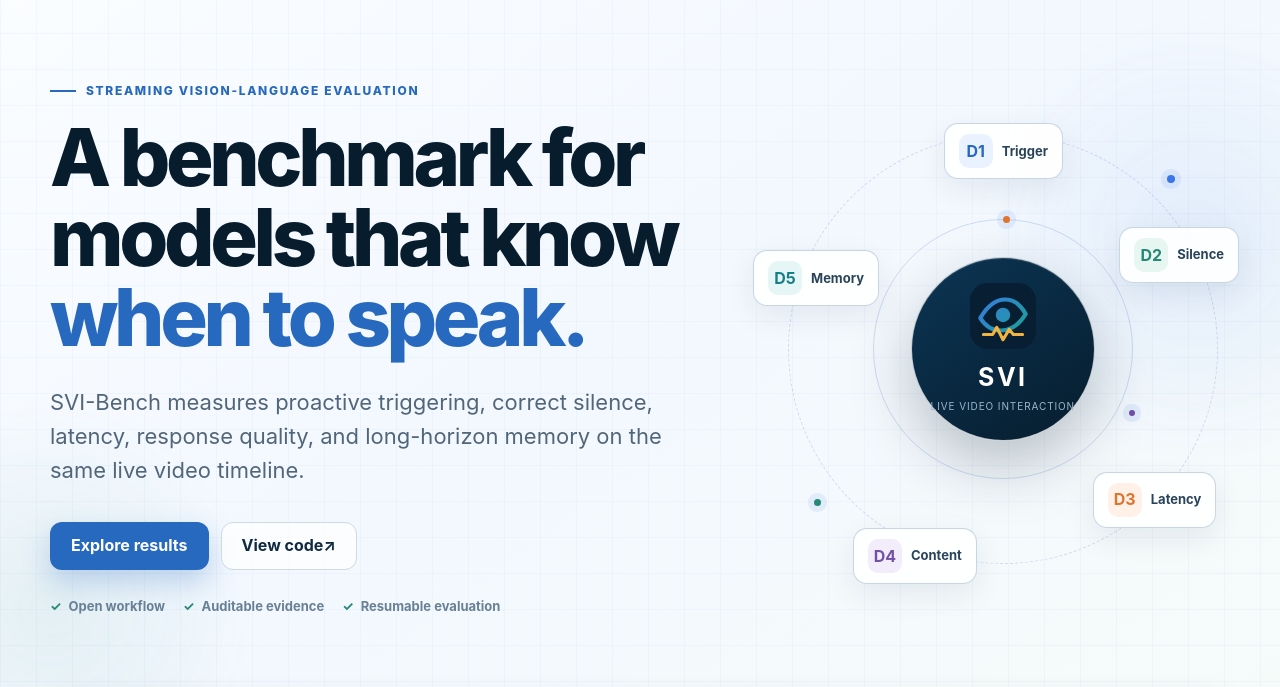
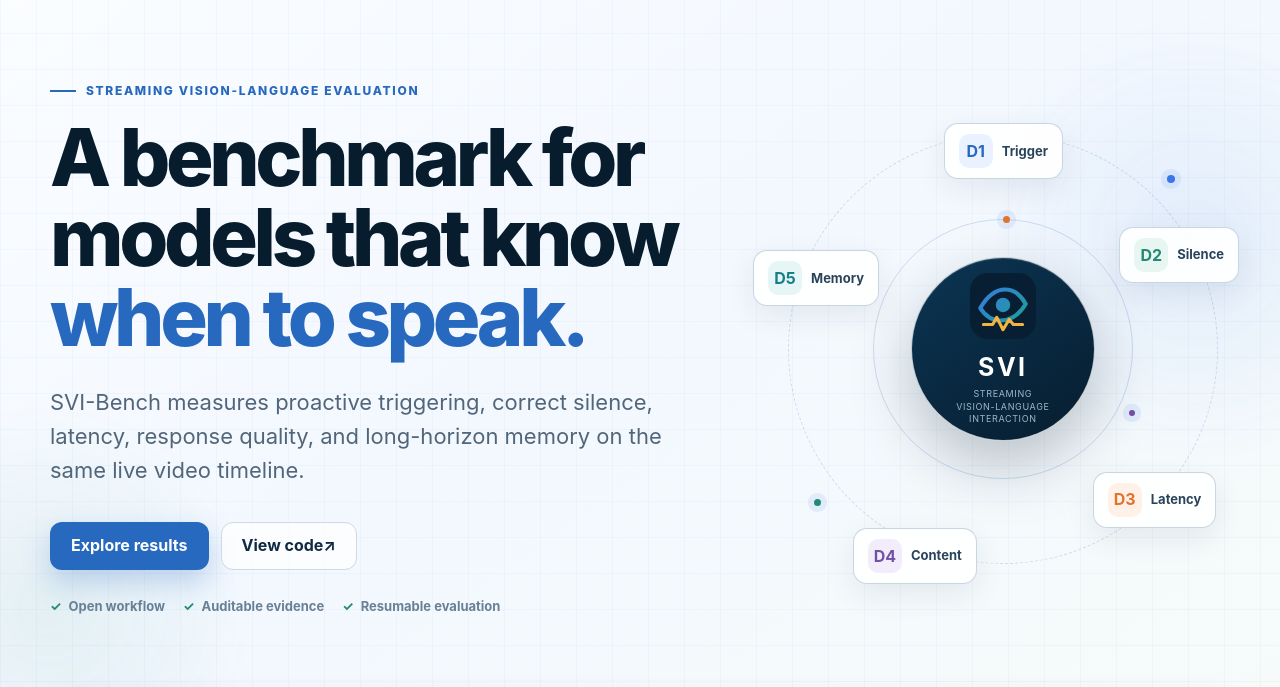
Before and after one commit to YidanHAI/SVI-Bench, a website: page docs/index.html in a window 1280 px wide. Shown: the part 75-762 px from the top of the page. Drawn offline with Linux system fonts and the light colour scheme.

Commit message:
Expand SVI acronym on project page

```diff
--- a/docs/index.html
+++ b/docs/index.html
@@ -100,7 +100,7 @@
             <div class="orbit-core">
               <img src="assets/svibench-mark.svg" alt="" width="70" height="70">
               <strong>SVI</strong>
-              <span>live video interaction</span>
+              <span>Streaming<br>Vision-Language<br>Interaction</span>
             </div>
             <div class="orbit-chip chip-d1"><b>D1</b><span>Trigger</span></div>
             <div class="orbit-chip chip-d2"><b>D2</b><span>Silence</span></div>
--- a/docs/styles.css
+++ b/docs/styles.css
@@ -458,8 +458,10 @@ pre {
 
 .orbit-core span {
   color: #9eb7ca;
-  font-size: 10px;
-  letter-spacing: 0.09em;
+  font-size: 9px;
+  line-height: 1.35;
+  letter-spacing: 0.07em;
+  text-align: center;
   text-transform: uppercase;
 }
 
```
